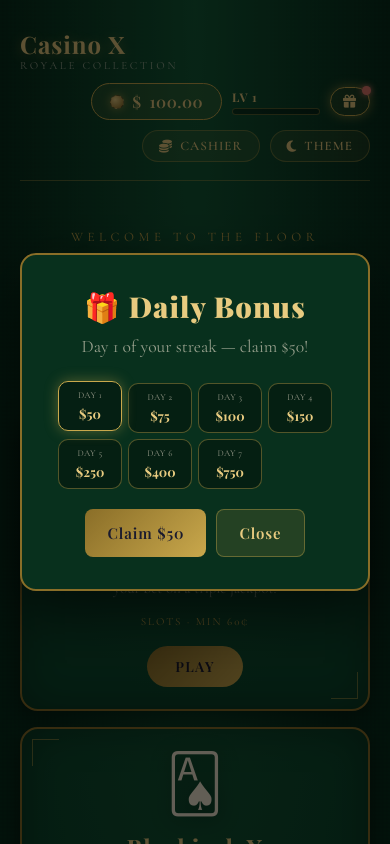
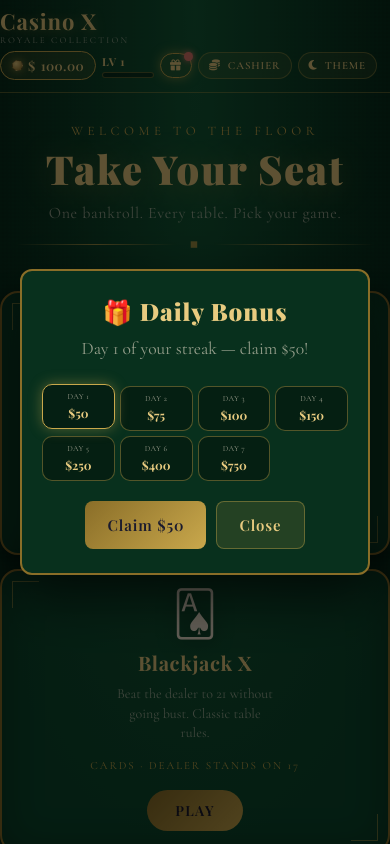
Before and after one commit to weaponxd253/CasinoX, a plain HTML site: page index.html in a window 390 px wide. Shown: the top 844 px of the page. Drawn offline with nearby package versions, Linux system fonts and the light colour scheme.

Commit message:
Update index.html

```diff
--- a/index.html
+++ b/index.html
@@ -15,6 +15,8 @@
   <link rel="stylesheet" href="casino-theme.css">
   <link rel="stylesheet" href="casino-shell.css">
   <link rel="stylesheet" href="lobby.css">
+  <link rel="stylesheet" href="casino-mobile.css">
+
 
   <script src="wallet.js"></script>
   <script src="casino-shell.js"></script>
```
